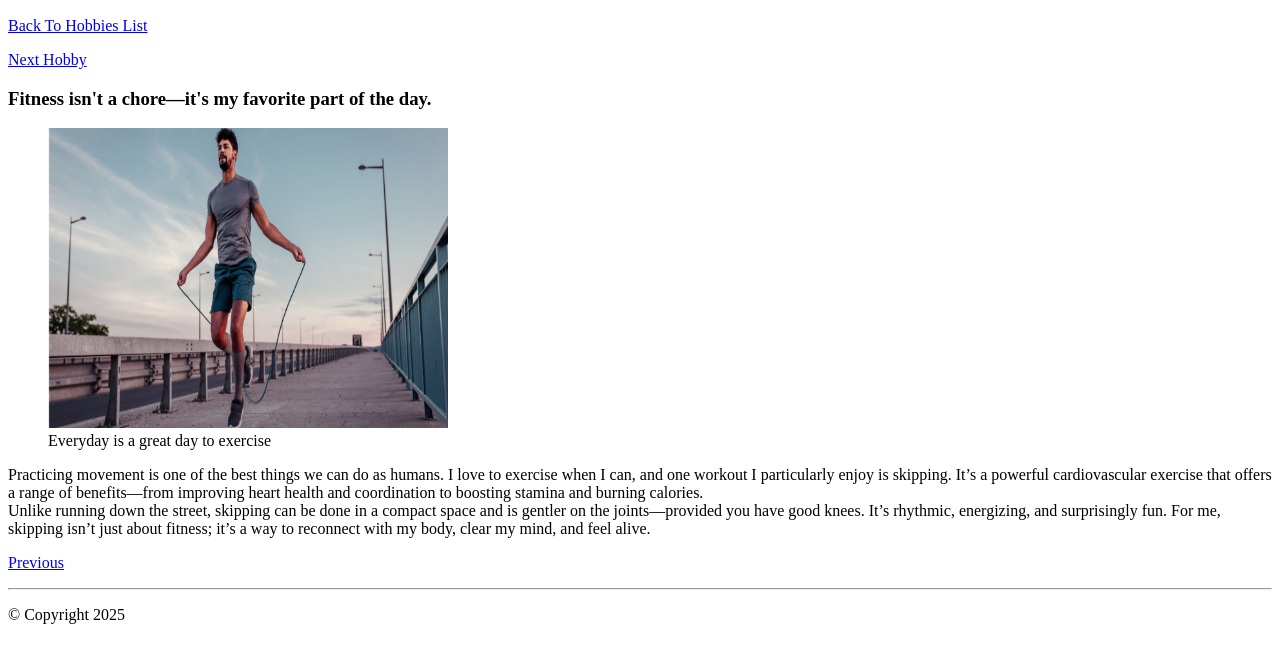
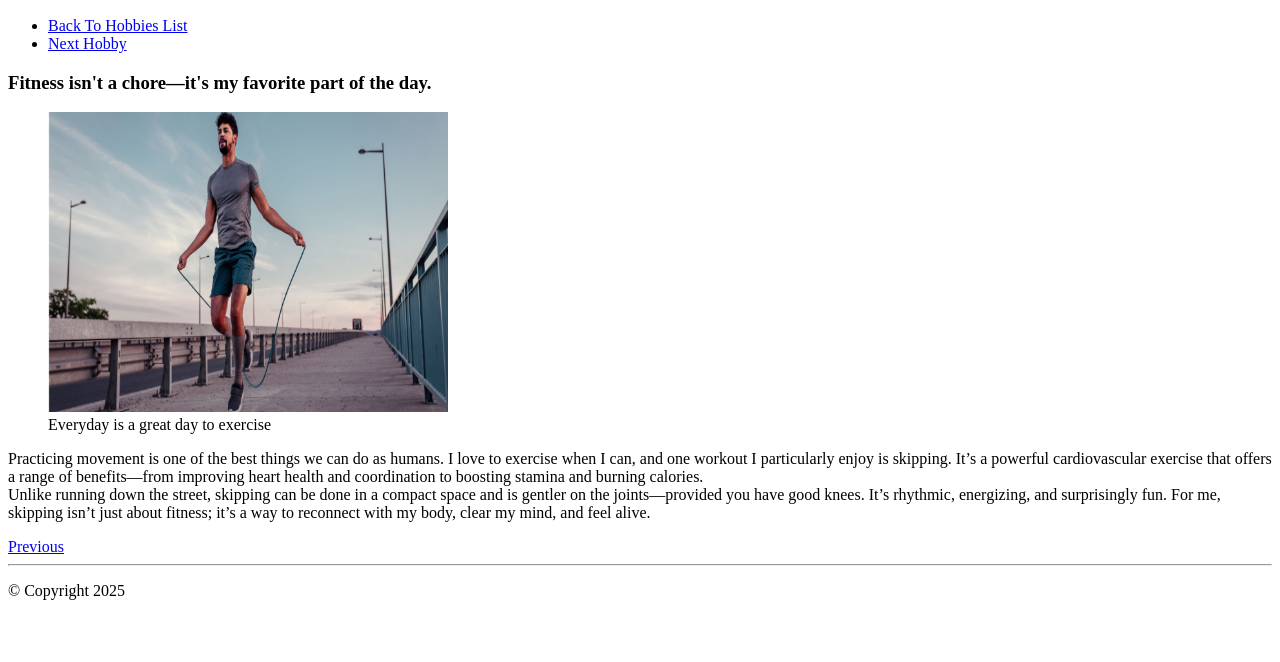
Before and after one commit to Shalom-227/MayerFeld-FrontEnd-Practicum, a plain HTML site: page MayerFeld-Task1/facts/hobbies/exercise.html in a window 1280 px wide. Shown: the part 50-712 px from the top of the page. Drawn offline with Linux system fonts and the light colour scheme.

Commit message:
removed unnecessary <p> tags enwrapping naviagation links

```diff
--- a/MayerFeld-Task1/facts/hobbies/exercise.html
+++ b/MayerFeld-Task1/facts/hobbies/exercise.html
@@ -12,12 +12,14 @@
         <header>
             <h2> I love to Exercise </h2>
             <nav aria-label="Hobby Navigation1">
-                <p>
-                    <a href="../hobbies.html">Back To Hobbies List</a>
-                </p>
-                <p>
-                    <a href="./youtube.html">Next Hobby</a>
-                </p>
+                <ul>
+                    <li>
+                        <a href="../hobbies.html">Back To Hobbies List</a>
+                    </li>
+                    <li>
+                        <a href="./youtube.html">Next Hobby</a>
+                    </li>
+                </ul>
             </nav>
         </header>
 
@@ -39,9 +41,7 @@
                 </p>
             </section>
             <nav aria-label="Hobby Navigation2">
-                <p>
-                    <a href="./music.html"> Previous </a>
-                </p>
+                <a href="./music.html"> Previous </a>
             </nav>
         </main>
 
```
Also changed, not shown: MayerFeld-Task1/facts/books.html (+8 -6 lines), MayerFeld-Task1/facts/hobbies.html (+8 -6 lines), MayerFeld-Task1/facts/hobbies/community_service.html (+0 -2 lines), MayerFeld-Task1/facts/hobbies/gardening.html (+8 -6 lines), MayerFeld-Task1/facts/hobbies/music.html (+9 -9 lines), MayerFeld-Task1/facts/hobbies/reading.html (+8 -8 lines), MayerFeld-Task1/facts/hobbies/trivia_games.html (+8 -8 lines), MayerFeld-Task1/facts/hobbies/youtube.html (+8 -8 lines), MayerFeld-Task1/facts/movies.html (+8 -6 lines), index.html (+3 -9 lines).
